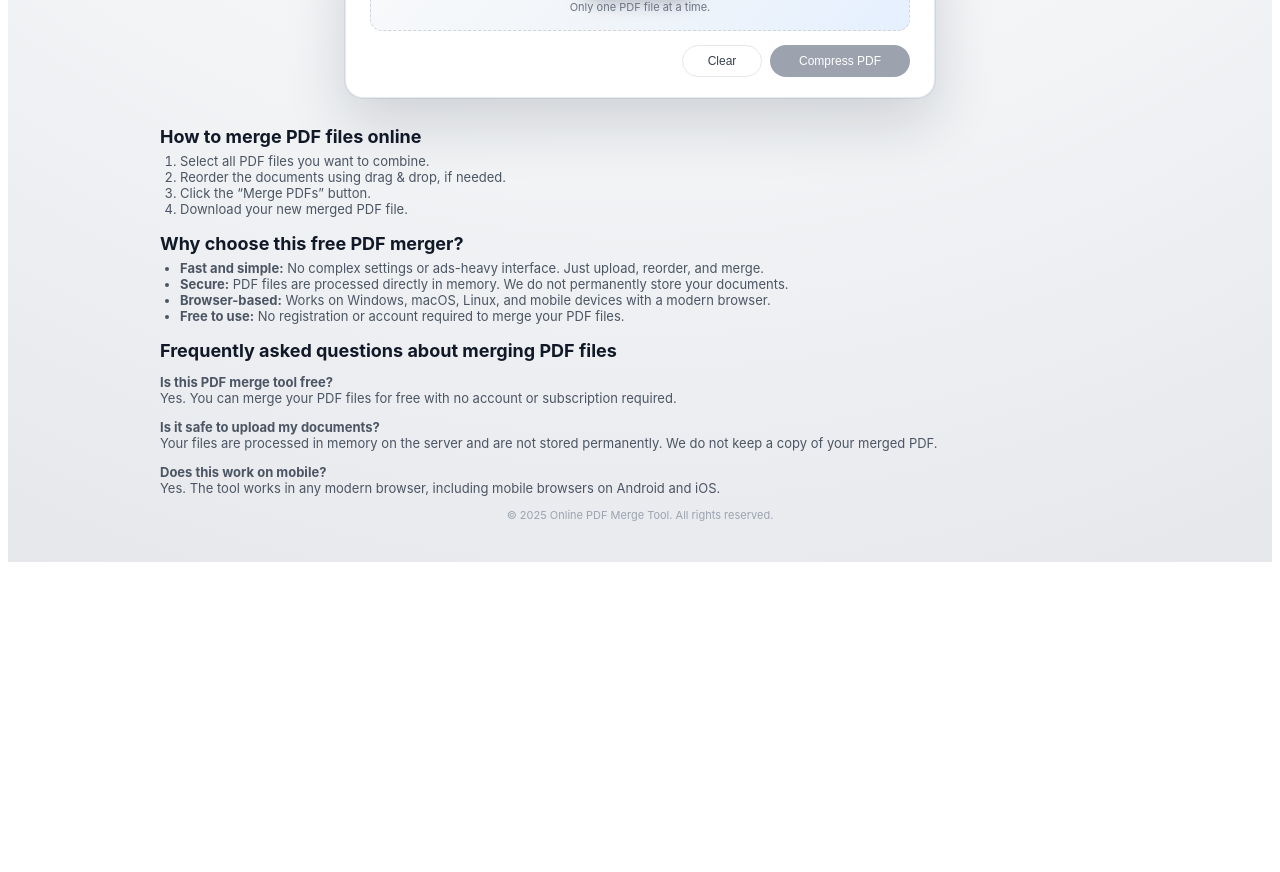
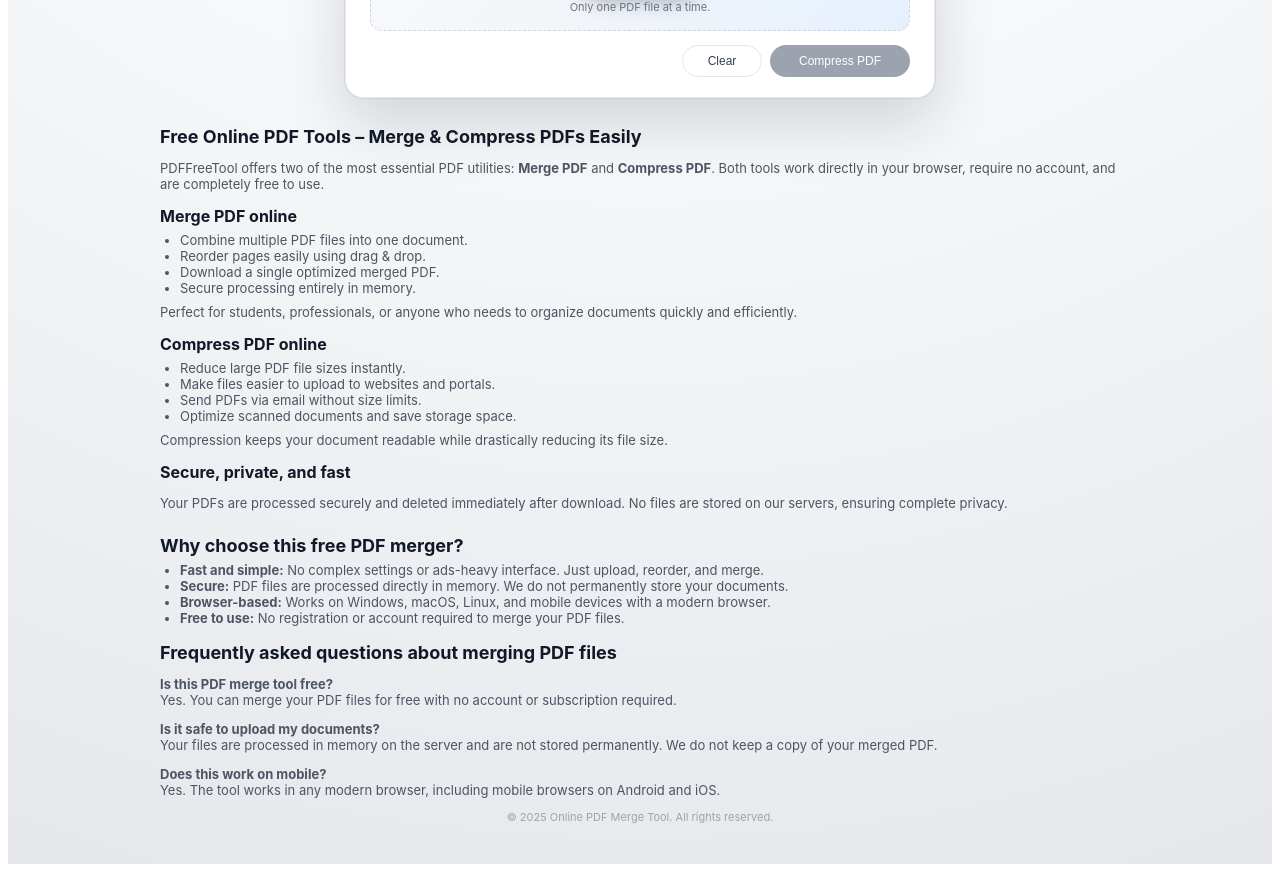
Before and after one commit to berrabeydilli/pdffreetool, a React (Vite) app in the folder frontend/: page / in a window 1280 px wide. Shown: the part 820-1692 px from the top of the page. Before the commit the page ends 1390 px from the top, so only its background shows below. Built offline with nearby package versions, Linux system fonts and the light colour scheme.

Commit message:
compress pdf

```diff
--- a/frontend/index.html
+++ b/frontend/index.html
@@ -8,9 +8,9 @@
     crossorigin="anonymous"></script>
 
     <!-- Basic SEO -->
-    <title>Free Online PDF Tools - Merge, Compress, Split | PDF Free Tool</title>
+    <title>Merge PDF & Compress PDF Online – Free Tools to Combine and Reduce File Size</title>
 
-    <meta name="description" content="Merge PDFs, split PDFs, compress files and more. 100% free online PDF tools with no signup required. Fast, secure and easy to use.">
+<meta name="description" content="Merge PDF files or compress large PDFs online for free. Fast, secure, and easy-to-use tools to combine multiple documents or reduce file size instantly." />
 
     <meta name="keywords" content="merge pdf, free pdf tools, compress pdf, split pdf, online pdf editor">
 
--- a/frontend/src/App.jsx
+++ b/frontend/src/App.jsx
@@ -681,10 +681,10 @@ function App() {
 
         {/* SEO text sections */}
         <section
-          aria-label="How to merge PDF files online"
+  aria-label="Free PDF tools – merge and compress"
   style={{
-            marginTop: "16px",
-            marginBottom: "16px",
+    marginTop: "24px",
+    marginBottom: "24px",
   }}
 >
   <h2
@@ -694,9 +694,33 @@ function App() {
       color: "#111827",
     }}
   >
-            How to merge PDF files online
+    Free Online PDF Tools – Merge & Compress PDFs Easily
   </h2>
-          <ol
+
+  <p
+    style={{
+      fontSize: "13px",
+      color: "#4b5563",
+      marginBottom: "10px",
+    }}
+  >
+    PDFFreeTool offers two of the most essential PDF utilities:{" "}
+    <strong>Merge PDF</strong> and <strong>Compress PDF</strong>. Both tools
+    work directly in your browser, require no account, and are completely
+    free to use.
+  </p>
+
+  <h3
+    style={{
+      fontSize: "16px",
+      marginBottom: "6px",
+      marginTop: "14px",
+      color: "#111827",
+    }}
+  >
+    Merge PDF online
+  </h3>
+  <ul
     style={{
       paddingLeft: "20px",
       margin: 0,
@@ -704,12 +728,82 @@ function App() {
       color: "#4b5563",
     }}
   >
-            <li>Select all PDF files you want to combine.</li>
-            <li>Reorder the documents using drag &amp; drop, if needed.</li>
-            <li>Click the “Merge PDFs” button.</li>
-            <li>Download your new merged PDF file.</li>
-          </ol>
+    <li>Combine multiple PDF files into one document.</li>
+    <li>Reorder pages easily using drag &amp; drop.</li>
+    <li>Download a single optimized merged PDF.</li>
+    <li>Secure processing entirely in memory.</li>
+  </ul>
+
+  <p
+    style={{
+      fontSize: "13px",
+      color: "#4b5563",
+      marginTop: "8px",
+      marginBottom: "10px",
+    }}
+  >
+    Perfect for students, professionals, or anyone who needs to organize
+    documents quickly and efficiently.
+  </p>
+
+  <h3
+    style={{
+      fontSize: "16px",
+      marginBottom: "6px",
+      marginTop: "14px",
+      color: "#111827",
+    }}
+  >
+    Compress PDF online
+  </h3>
+  <ul
+    style={{
+      paddingLeft: "20px",
+      margin: 0,
+      fontSize: "13px",
+      color: "#4b5563",
+    }}
+  >
+    <li>Reduce large PDF file sizes instantly.</li>
+    <li>Make files easier to upload to websites and portals.</li>
+    <li>Send PDFs via email without size limits.</li>
+    <li>Optimize scanned documents and save storage space.</li>
+  </ul>
+
+  <p
+    style={{
+      fontSize: "13px",
+      color: "#4b5563",
+      marginTop: "8px",
+      marginBottom: "10px",
+    }}
+  >
+    Compression keeps your document readable while drastically reducing its
+    file size.
+  </p>
+
+  <h3
+    style={{
+      fontSize: "16px",
+      marginBottom: "6px",
+      marginTop: "14px",
+      color: "#111827",
+    }}
+  >
+    Secure, private, and fast
+  </h3>
+  <p
+    style={{
+      fontSize: "13px",
+      color: "#4b5563",
+    }}
+  >
+    Your PDFs are processed securely and deleted immediately after
+    download. No files are stored on our servers, ensuring complete
+    privacy.
+  </p>
 </section>
+
 
         <section
           aria-label="Why choose this free PDF merger"
```
Lines whose indentation alone changed are shown as unchanged.
